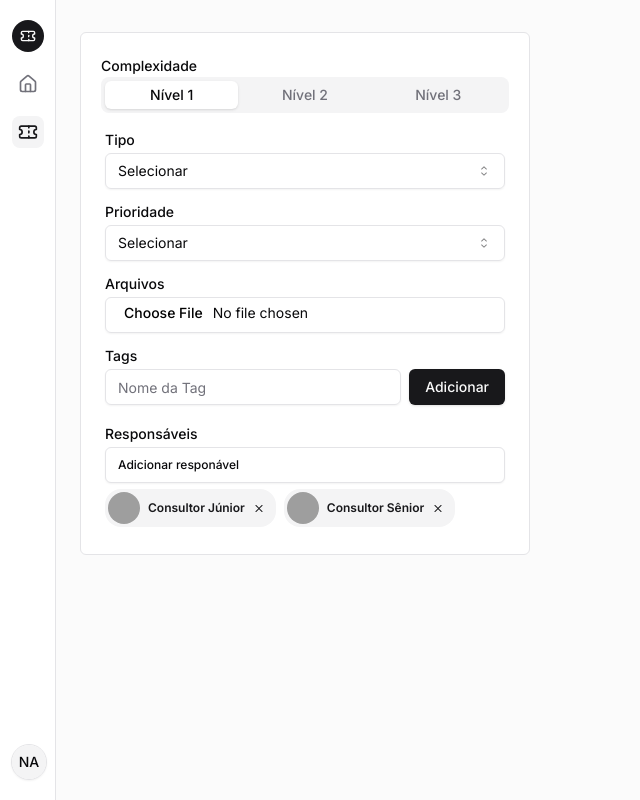
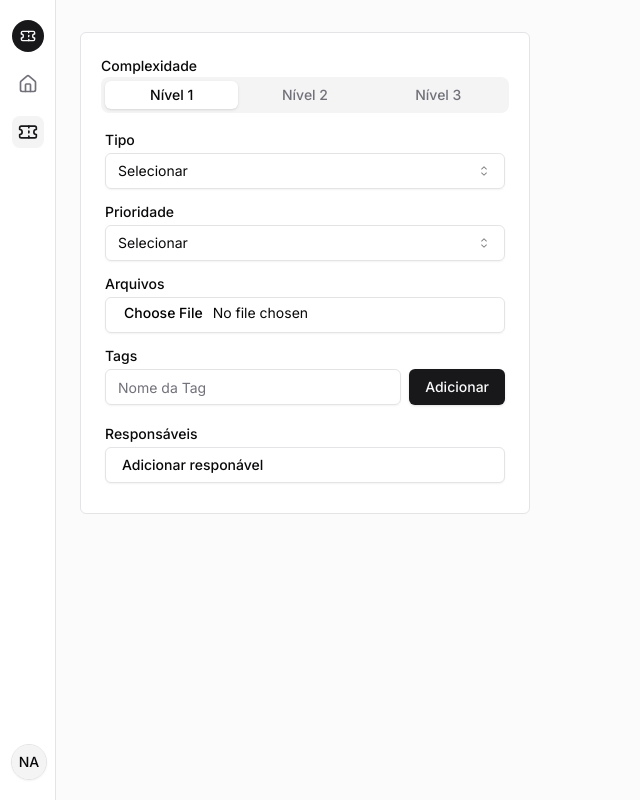
Before and after one commit to FIAP-grupo6/teksolvers-client, a React (Vite) app: page /opened-ticket in a window 1280 px wide. Shown: the whole page, without its empty margins (0-640 px from the left). Built offline with nearby package versions, Linux system fonts and the light colour scheme; grey boxes are pictures that could not be loaded.

Commit message:
Tags e responsaveis

```diff
--- a/src/components/responsible/index.jsx
+++ b/src/components/responsible/index.jsx
@@ -21,62 +21,61 @@ import {
 } from "@/components/ui/popover";
 
 
-const statuses = [
+const list = [
   {
+    avatar: 'https://github.com/shadcn.png',
     value: "junior",
     label: "Consultor júnior",
   },
   {
+    avatar: 'https://github.com/shadcn.png',
     value: "pleno",
     label: "Consultor pleno",
   },
   {
+    avatar: 'https://github.com/shadcn.png',
     value: "senior",
     label: "Consultor sênior",
   },
   {
+    avatar: 'https://github.com/shadcn.png',
     value: "specialist",
     label: "Consultor especialista",
   }
 ]
 
 export default function Responsible() {
+  const [selected, setSelected] = React.useState([])
+
+  const handleRemove = (responsible) => {
+    setSelected(s => s.filter(t => t !== responsible))
+  }
+
   return (
     <div className="flex flex-col space-y-1.5">
       <Label htmlFor="responsavel">Responsáveis</Label>
       <div className="flex space-x-2">
-        <ComboboxPopover />
-      </div>
-      <div className="space-x-2">
-        <Badge variant="secondary" className="rounded-2xl p-0.5">
-          <Avatar className="w-8 h-8">
-            <AvatarImage src="https://github.com/shadcn.png" alt="@shadcn" />
-            <AvatarFallback>CN</AvatarFallback>
-          </Avatar>
-          <p className="pl-2">Consultor Júnior</p>
-          <Cross2Icon className="w-3 mx-2" />
-        </Badge>
-        <Badge variant="secondary" className="rounded-2xl p-0.5">
-          <Avatar className="w-8 h-8">
-            <AvatarImage src="https://github.com/shadcn.png" alt="@shadcn" />
-            <AvatarFallback>CN</AvatarFallback>
-          </Avatar>
-          <p className="pl-2">Consultor Sênior</p>
-          <Cross2Icon className="w-3 mx-2" />
-        </Badge>
+        <ComboboxPopover selected={selected} onSelectResponsible={(responsible) => setSelected(state => [...state, responsible])} />
       </div>
 
+      <div className="flex gap-2 flex-wrap">
+        {selected.map((responsible) => (
+          <Badge key={responsible.value} variant="secondary" className="rounded-2xl p-0.5">
+            <Avatar className="w-8 h-8">
+              <AvatarImage src={responsible.avatar} alt="@shadcn" />
+              <AvatarFallback>CN</AvatarFallback>
+            </Avatar>
+            <p className="pl-2">{responsible.label}</p>
+            <Cross2Icon className="w-3 mx-2 cursor-pointer" onClick={() => handleRemove(responsible)}/>
+          </Badge>
+        ))}
+      </div>
     </div>
   )
 }
 
-
-
-export function ComboboxPopover() {
+export function ComboboxPopover({ selected, onSelectResponsible }) {
   const [open, setOpen] = React.useState(false)
-  const [selectedStatus, setSelectedStatus] = React.useState(
-    null
-  )
 
   return (
     <div className="w-full flex items-center space-x-4">
@@ -84,8 +83,8 @@ export function ComboboxPopover() {
         <PopoverTrigger asChild>
           <Button
             variant="outline"
-            size="sm"
-            className="w-full h-9 justify-start"
+            size="md"
+            className="w-full h-9 justify-start px-4"
           >
             Adicionar responável
           </Button>
@@ -96,14 +95,14 @@ export function ComboboxPopover() {
             <CommandList>
               <CommandEmpty>Resposável não encontrado.</CommandEmpty>
               <CommandGroup>
-                {statuses.map((status) => (
+                {list.filter((responsible) => !selected?.includes(responsible)).map((responsible) => (
                   <CommandItem
-                    key={status.value}
-                    value={status.value}
+                    key={`command_${responsible.value}`}
+                    value={responsible.value}
                     className="flex gap-2"
                     onSelect={(value) => {
-                      setSelectedStatus(
-                        statuses.find((priority) => priority.value === value) ||
+                      onSelectResponsible(
+                        list.find((responsible) => responsible.value === value) ||
                         null
                       )
                       setOpen(false)
@@ -113,7 +112,7 @@ export function ComboboxPopover() {
                       <AvatarImage src="https://github.com/shadcn.png" alt="@shadcn" />
                       <AvatarFallback>CN</AvatarFallback>
                     </Avatar>
-                    <span>{status.label}</span>
+                    <span>{responsible.label}</span>
                   </CommandItem>
                 ))}
               </CommandGroup>
--- a/src/routes/_private/novo-ticket.lazy.jsx
+++ b/src/routes/_private/novo-ticket.lazy.jsx
@@ -41,7 +41,7 @@ function NewTicket() {
             </TabsList>
           </div>
 
-          <TabsContent value="main" className="grid grid-cols-[minmax(auto,70%)_minmax(auto,30%)] gap-2 items-start">
+          <TabsContent value="main" className="grid grid-cols-[minmax(auto,65%)_minmax(auto,450px)] gap-2 items-start">
             <div>
               <ScrollArea className="h-[calc(100vh-284px)] border-b rounded-md flex flex-col pr-3">
                 {Array.from({ length: 5 }).map((_, i) => (
```
